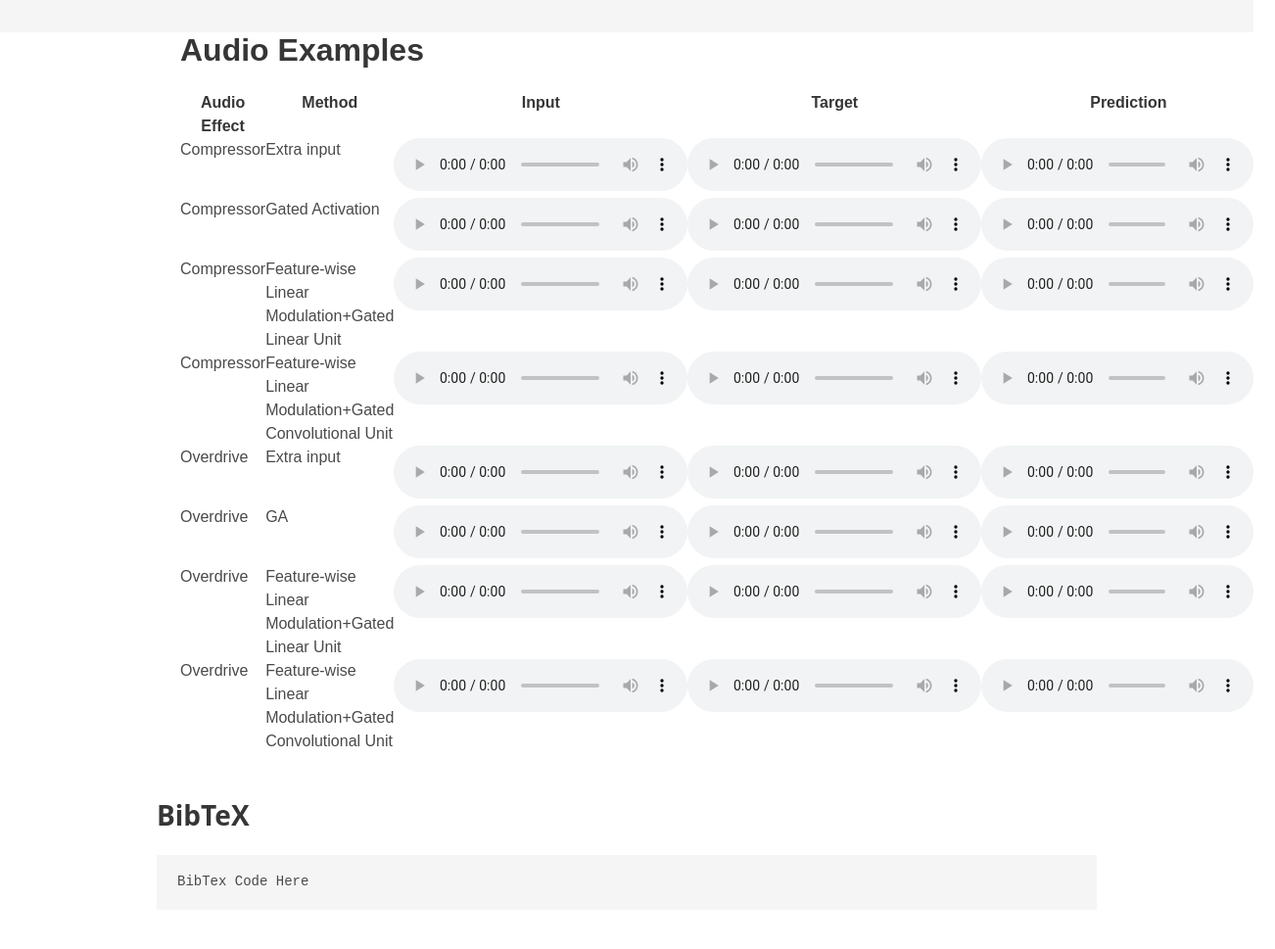
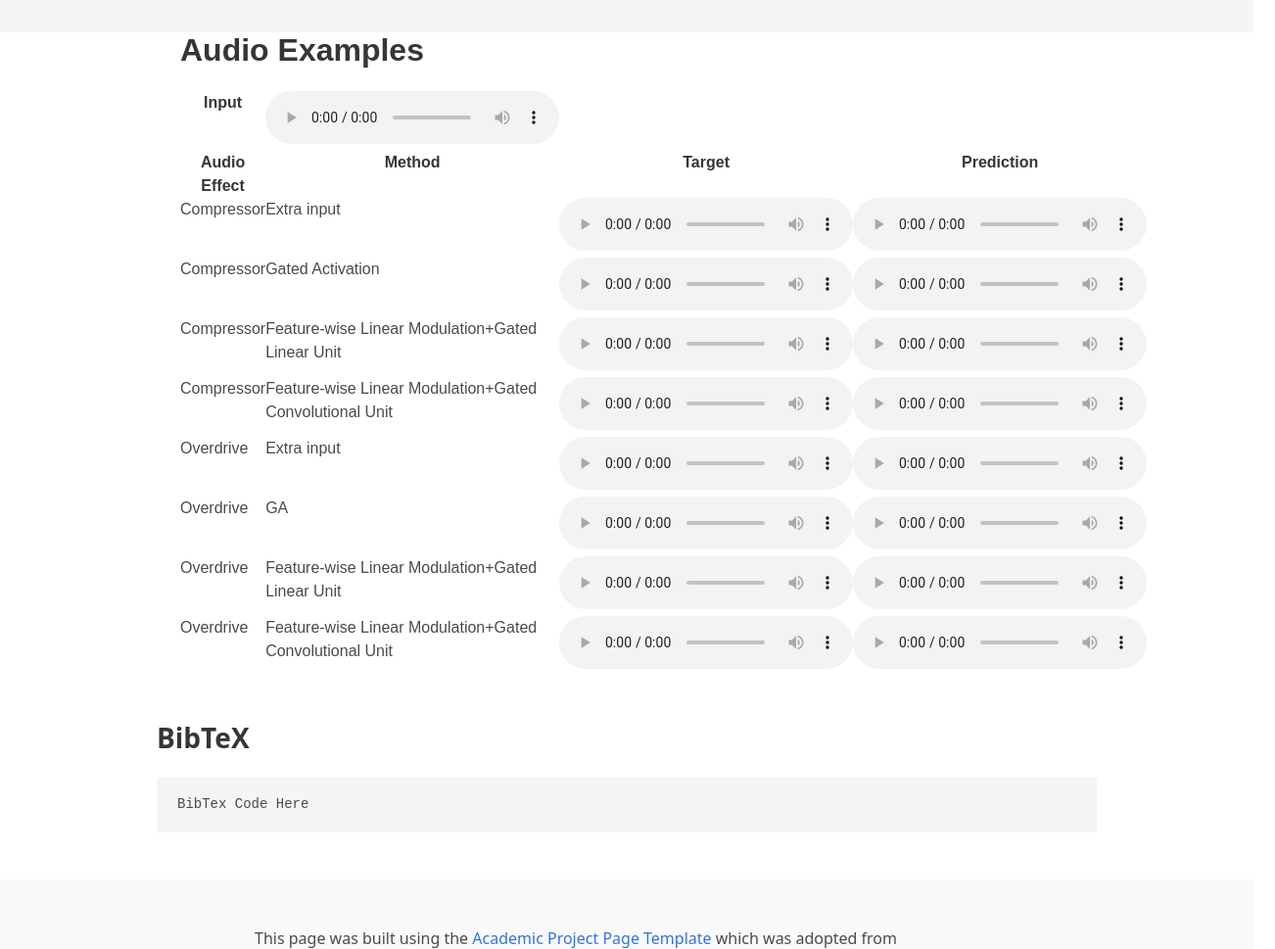
Before and after one commit to RiccardoVib/Conditioning-Methods-for-Neural-Audio-Effects_pages, a plain HTML site: page index.html in a window 1280 px wide. Shown: the part 827-1796 px from the top of the page at 98% size, 1302 px wide, since content can reach past the window. Drawn offline with nearby package versions, Linux system fonts and the light colour scheme; some icons are missing.

Commit message:
Update index.html

```diff
--- a/index.html
+++ b/index.html
@@ -124,66 +124,61 @@ Machine learning techniques have become a common approach for modeling analog au
      <!-- Your audio here -->
    <h2 class="title is-3">Audio Examples</h2>
 <table align="left" id="myTable">
+   <tr>
+            <th align="center" >Input</th>
+            <td> <audio controls unmuted><source src="static/Audio/inp_C_ex.wav" type="audio/wav"> </audio></td>
+    </tr>
   <tr>
             <th align="center" >Audio Effect</th>
             <th align="center" >Method</th>
-            <th align="center" >Input</th>
             <th align="center" >Target</th>
             <th align="center" >Prediction</th>
     </tr>
 <tr>
   <td> <p>Compressor</p></td>
      <td> <p>Extra input</p></td>
-      <td> <audio controls unmuted><source src="static/Audio/inp_C_ex.wav" type="audio/wav"> </audio></td>
          <td> <audio controls unmuted><source src="static/Audio/tar_C_ex.wav" type="audio/wav"> </audio></td>
 <td> <audio controls unmuted><source src="static/Audio/pred_C_ex.wav" type="audio/wav"> </audio></td>
 </tr>
  <tr>
   <td> <p>Compressor</p></td>
      <td> <p>Gated Activation</p></td>
-      <td> <audio controls unmuted><source src="static/Audio/inp_C_GAF_post.wav" type="audio/wav"> </audio></td>
          <td> <audio controls unmuted><source src="static/Audio/tar_C_GAF_post.wav" type="audio/wav"> </audio></td>
 <td> <audio controls unmuted><source src="static/Audio/pred_C_GAF_post.wav" type="audio/wav"> </audio></td>
 </tr>
  <tr>
   <td> <p>Compressor</p></td>
      <td> <p>Feature-wise Linear Modulation+Gated Linear Unit</p></td>
-      <td> <audio controls unmuted><source src="static/Audio/inp_C_GLU_post.wav" type="audio/wav"> </audio></td>
          <td> <audio controls unmuted><source src="static/Audio/tar_C_GLU_post.wav" type="audio/wav"> </audio></td>
 <td> <audio controls unmuted><source src="static/Audio/pred_C_GLU_post.wav" type="audio/wav"> </audio></td>
 </tr>
  <tr>
   <td> <p>Compressor</p></td>
      <td> <p>Feature-wise Linear Modulation+Gated Convolutional Unit</p></td>
-      <td> <audio controls unmuted><source src="static/Audio/inp_C_GCU_post.wav" type="audio/wav"> </audio></td>
          <td> <audio controls unmuted><source src="static/Audio/tar_C_GCU_post.wav" type="audio/wav"> </audio></td>
 <td> <audio controls unmuted><source src="static/Audio/pred_C_GCU_post.wav" type="audio/wav"> </audio></td>
 </tr>
   <tr>
   <td> <p>Overdrive</p></td>
      <td> <p>Extra input</p></td>
-      <td> <audio controls unmuted><source src="static/Audio/inp_OD_ex.wav" type="audio/wav"> </audio></td>
          <td> <audio controls unmuted><source src="static/Audio/tar_OD_ex.wav" type="audio/wav"> </audio></td>
 <td> <audio controls unmuted><source src="static/Audio/pred_OD_ex.wav" type="audio/wav"> </audio></td>
 </tr>
  <tr>
   <td> <p>Overdrive</p></td>
      <td> <p>GA</p></td>
-      <td> <audio controls unmuted><source src="static/Audio/inp_OD_GAF_post.wav" type="audio/wav"> </audio></td>
          <td> <audio controls unmuted><source src="static/Audio/tar_OD_GAF_post.wav" type="audio/wav"> </audio></td>
 <td> <audio controls unmuted><source src="static/Audio/pred_OD_GAF_post.wav" type="audio/wav"> </audio></td>
 </tr>
  <tr>
   <td> <p>Overdrive</p></td>
      <td> <p>Feature-wise Linear Modulation+Gated Linear Unit</p></td>
-      <td> <audio controls unmuted><source src="static/Audio/inp_OD_GLU_post.wav" type="audio/wav"> </audio></td>
          <td> <audio controls unmuted><source src="static/Audio/tar_OD_GLU_post.wav" type="audio/wav"> </audio></td>
 <td> <audio controls unmuted><source src="static/Audio/pred_OD_GLU_post.wav" type="audio/wav"> </audio></td>
 </tr>
  <tr>
   <td> <p>Overdrive</p></td>
      <td> <p>Feature-wise Linear Modulation+Gated Convolutional Unit</p></td>
-      <td> <audio controls unmuted><source src="static/Audio/inp_OD_GCU_post.wav" type="audio/wav"> </audio></td>
          <td> <audio controls unmuted><source src="static/Audio/tar_OD_GCU_post.wav" type="audio/wav"> </audio></td>
 <td> <audio controls unmuted><source src="static/Audio/pred_OD_GCU_post.wav" type="audio/wav"> </audio></td>
 </tr>
```
